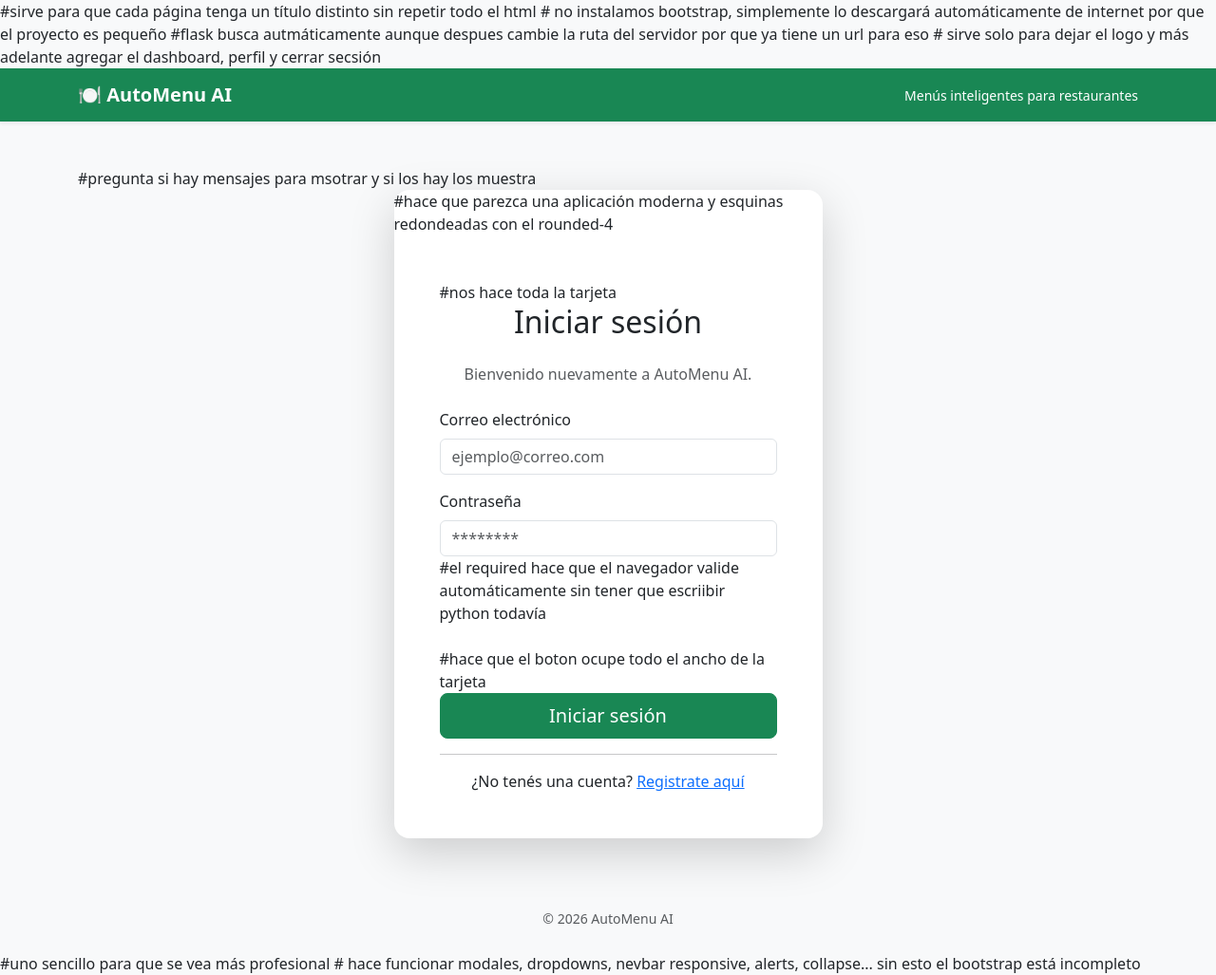
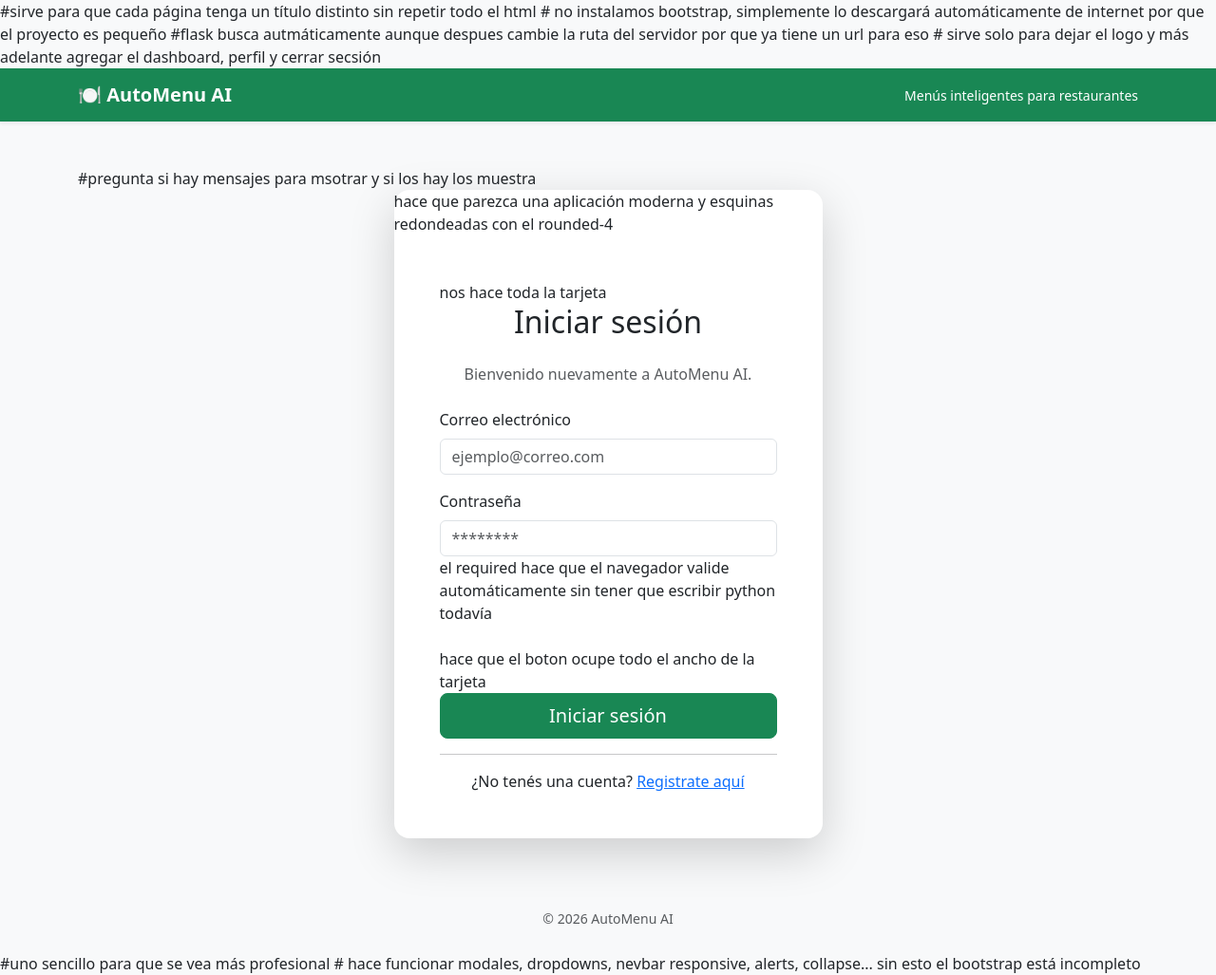
Before and after one commit to jose-giron-27/proyecto-final, a Flask app: page /login in a window 1280 px wide. Shown: the whole page at 95% size. Run offline with Flask 3, Linux system fonts and the light colour scheme.

Commit message:
fix: update login template

```diff
--- a/templates/auth/login.html
+++ b/templates/auth/login.html
@@ -10,9 +10,9 @@ Iniciar sesión | AutoMenu AI
 
     <div class="col-md-6 col-lg-5">
 
-        <div class="card shadow-lg border-0 rounded-4"> #hace que parezca una aplicación moderna y esquinas redondeadas con el rounded-4
+        <div class="card shadow-lg border-0 rounded-4"> <!-- comentario --> hace que parezca una aplicación moderna y esquinas redondeadas con el rounded-4
 
-            <div class="card-body p-5"> #nos hace toda la tarjeta
+            <div class="card-body p-5">  <!-- comentario --> nos hace toda la tarjeta
 
                 <h2 class="text-center mb-4">
                     Iniciar sesión
@@ -50,11 +50,11 @@ Iniciar sesión | AutoMenu AI
                             name="password"
                             class="form-control"
                             placeholder="********"
-                            required>#el required hace que el navegador valide automáticamente sin tener que escriibir python todavía
+                            required> <!-- comentario --> el required hace que el navegador valide automáticamente sin tener que escribir python todavía
 
                     </div>
 
-                    <div class="d-grid"> #hace que el boton ocupe todo el ancho de la tarjeta
+                    <div class="d-grid"> <!-- comentario --> hace que el boton ocupe todo el ancho de la tarjeta
 
                         <button
                             type="submit"
```
